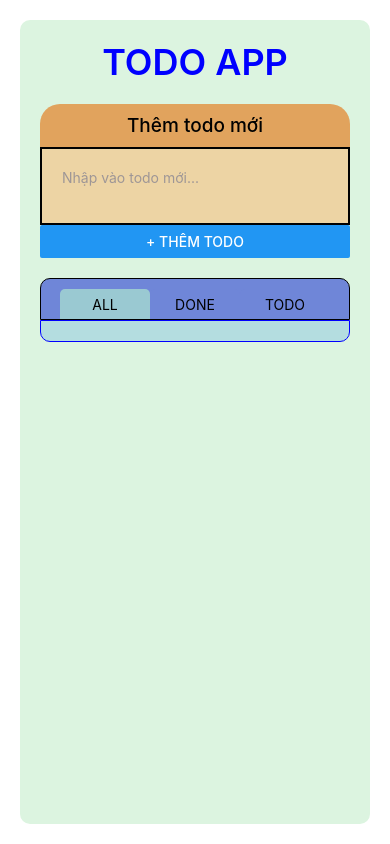
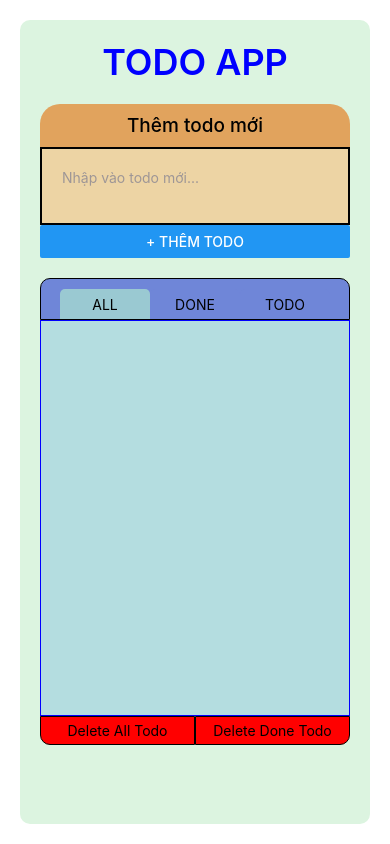
Before and after one commit to mtam-dev24/Todo-app-react-native, a React Native app: screen / in a window 390 px wide. Built offline with nearby package versions, Linux system fonts and the light colour scheme.

Commit message:
thêm nút xóa all và done todo, fixed cố định height của todolist

```diff
--- a/components/TodoApp.tsx
+++ b/components/TodoApp.tsx
@@ -1,4 +1,4 @@
-import { StyleSheet, View, Text } from 'react-native';
+import { StyleSheet, View, Text, Pressable } from 'react-native';
 import { useState } from 'react';
 import TodoList from './TodoList';
 import TodoInput from './TodoInput'
@@ -39,6 +39,15 @@ export default function TodoApp() {
         setTodos(todos.map(todo => (todo.id === id ? { ...todo, name: newName } : todo)));
     };
 
+    const deleteDoneTodo = () => {
+        const newTodoDeleted: TodoType[] = todos.filter(todo => !todo.isDone);
+        setTodos(newTodoDeleted);
+    }
+
+    const deleteAllTodo = () => {
+        setTodos([]);
+    }
+
     return (
         <View style={styles.app}>
             <Text style={styles.title}>TODO APP</Text>
@@ -49,6 +58,22 @@ export default function TodoApp() {
                 onDelete={deleteTodo}
                 onEdit={editTodo}
             />
+            <View style={styles.deleteView}>
+                <Pressable
+                    style={[styles.deleteButton, { borderBottomLeftRadius: 10 }]}
+                    onPress={() => deleteAllTodo()}>
+                    <Text style={{ padding: 5 }}>
+                        Delete All Todo
+                    </Text>
+                </Pressable>
+                <Pressable
+                    style={[styles.deleteButton, { borderBottomRightRadius: 10 }]}
+                    onPress={() => deleteDoneTodo()}>
+                    <Text style={{ padding: 5 }}>
+                        Delete Done Todo
+                    </Text>
+                </Pressable>
+            </View>
         </View>
     )
 }
@@ -69,5 +94,17 @@ const styles = StyleSheet.create({
         fontWeight: '600',
         marginBottom: 20,
         color: "blue"
+    },
+    deleteView: {
+        flexDirection: "row",
+        justifyContent: "center",
+    },
+    deleteButton: {
+        backgroundColor: "red",
+        //borderBottomRightRadius: 10,
+        //borderBottomLeftRadius: 10,
+        flex: 1,
+        alignItems: "center",
+        borderWidth: 1,
     }
 })
--- a/components/TodoList.tsx
+++ b/components/TodoList.tsx
@@ -24,7 +24,7 @@ export default function TodoList({ todos, onToggle, onDelete, onEdit }: TodoList
         })
 
     return (
-        <View>
+        <View style={{ height: "60%" }}>
             <View style={styles.todoFilter}>
                 <Pressable style={[styles.filterButton, (filterStatus === "all") && styles.isActiveFilter]} onPress={() => setFilterStatus("all")}>
                     <Text>
@@ -68,9 +68,7 @@ const styles = StyleSheet.create({
         padding: 10,
         borderWidth: 1,
         borderColor: "blue",
-        borderBottomRightRadius: 10,
-        borderBottomLeftRadius: 10,
-        backgroundColor: "#b4dde0"
+        backgroundColor: "#b4dde0",
     },
     todoFilter: {
         flexDirection: "row",
```
